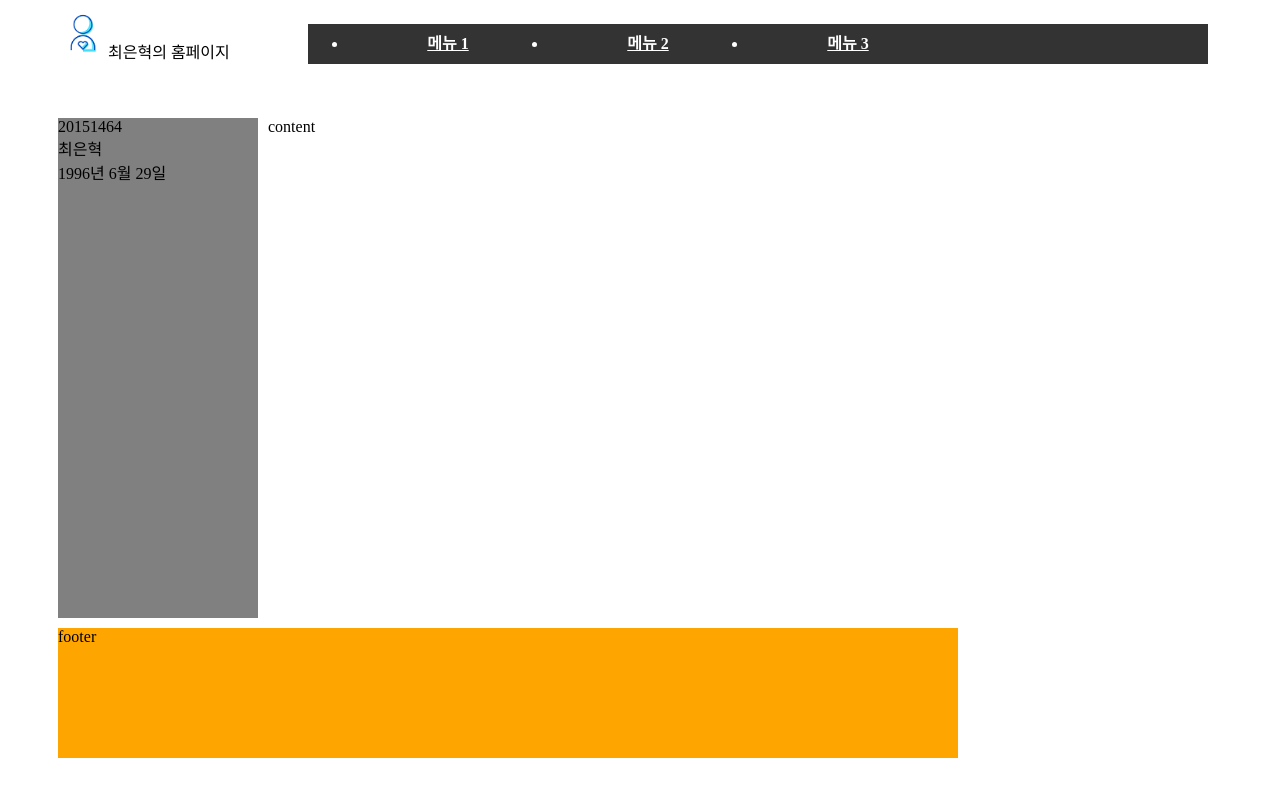
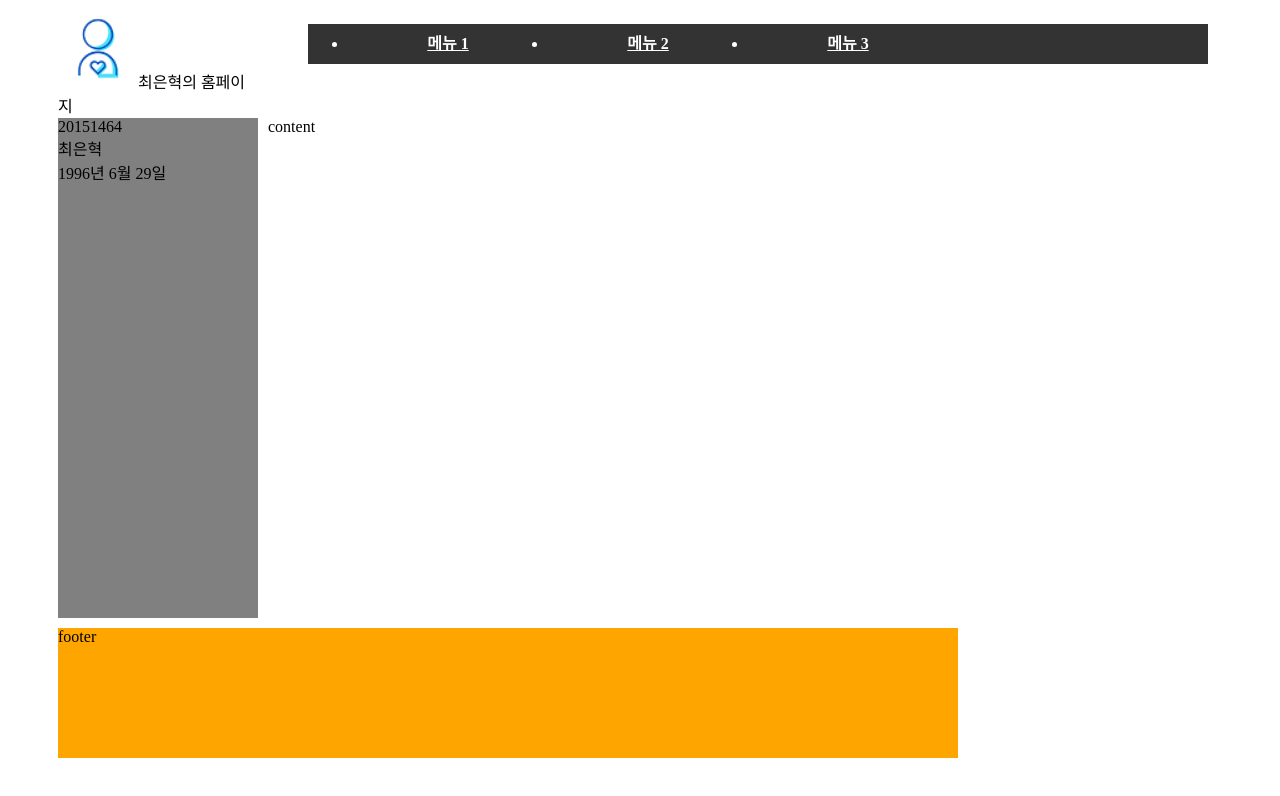
Before and after one commit to eunnnnn0629/eunnnnn0629.github.io, a plain HTML site: page homepage/20151464.html in a window 1280 px wide. Drawn offline with Linux system fonts and the light colour scheme.

Commit message:
Update 20151464.html

```diff
--- a/homepage/20151464.html
+++ b/homepage/20151464.html
@@ -33,7 +33,7 @@
 
 
 
-   <div id="newheader"><img src="./icon.png" alt="icon" width="50" height="50">최은혁의 홈페이지</div>
+   <div id="newheader"><img src="./icon.png" alt="icon" width="80" height="80">최은혁의 홈페이지</div>
       <div id="header">
   <div id="gnb">
   <ul>
```
